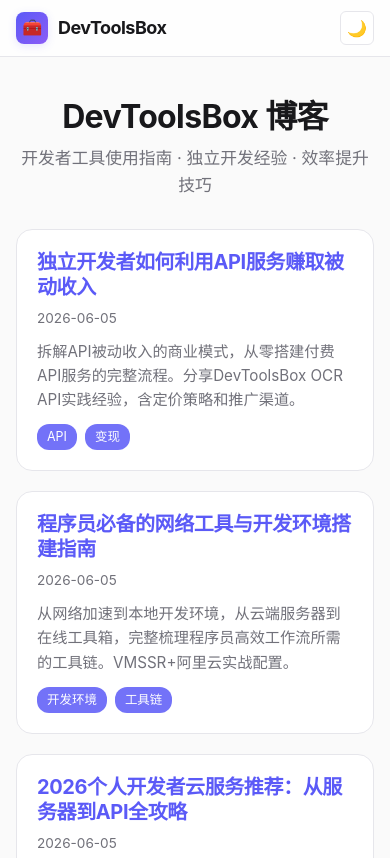
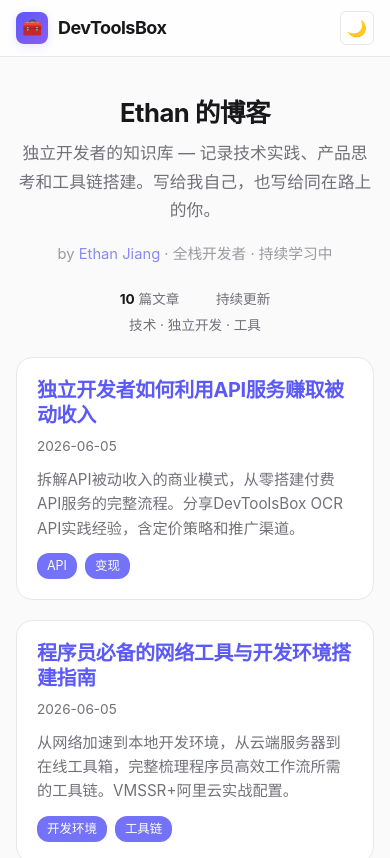
Before and after one commit to Ethan985211/devtoolsbox, a plain HTML site: page blog/index.html in a window 390 px wide. Shown: the top 858 px of the page. Drawn offline with Linux system fonts and the light colour scheme.

Commit message:
refactor: DevToolsBox博客页改为个人博客(Ethan Jiang)
- 页面标题: DevToolsBox 博客 → Ethan 的博客
- Meta描述: 工具指南 → 技术分享与独立开发
- Hero区: 加入作者署名行(Ethan Jiang + GitHub链接)
- 新增文章统计栏(10篇/持续更新/领域标签)
- Footer: 工具链接 → 个人品牌 + GitHub + 联系方式
- 打赏区: 文案个人化
- RSS标题: → Ethan 的博客 RSS
- 导航栏保留DevToolsBox框架(父站统一)

```diff
--- a/blog/index.html
+++ b/blog/index.html
@@ -3,14 +3,14 @@
 <head>
   <meta charset="UTF-8">
   <meta name="viewport" content="width=device-width, initial-scale=1.0">
-  <title>DevToolsBox 博客 — 开发者工具指南与技巧</title>
-  <meta name="description" content="DevToolsBox 官方博客，分享开发者工具使用技巧、在线工具推荐、独立开发经验。22款免费在线工具，数据本地处理零收集。">
-  <meta property="og:title" content="DevToolsBox 博客 — 开发者工具指南与技巧">
-  <meta property="og:description" content="DevToolsBox 官方博客，分享开发者工具使用技巧、在线工具推荐、独立开发经验。22款免费在线工具，数据本地处理零收集。">
+  <title>Ethan 的博客 — 技术分享与独立开发</title>
+  <meta name="description" content="Ethan Jiang 的个人博客。分享独立开发经验、前端技术、云服务实践和开发者工具链。写给我自己，也写给同在路上的独立开发者。">
+  <meta property="og:title" content="Ethan 的博客 — 技术分享与独立开发">
+  <meta property="og:description" content="Ethan Jiang 的个人博客。分享独立开发经验、前端技术、云服务实践和开发者工具链。">
   <meta property="og:url" content="https://devtoolsbox-1rl.pages.dev/blog/">
   <meta property="og:type" content="website">
   <link rel="canonical" href="https://devtoolsbox-1rl.pages.dev/blog/">
-  <link rel="alternate" type="application/rss+xml" title="DevToolsBox 博客 RSS" href="https://devtoolsbox-1rl.pages.dev/blog/feed.xml">
+  <link rel="alternate" type="application/rss+xml" title="Ethan 的博客 RSS" href="https://devtoolsbox-1rl.pages.dev/blog/feed.xml">
   <link rel="preconnect" href="https://devtoolsbox-1rl.pages.dev">
   <link rel="stylesheet" href="../css/style.css">
   <style>
@@ -22,10 +22,23 @@
     .blog-card p { margin: 0; color: var(--text-secondary); font-size: 0.95rem; line-height: 1.6; }
     .blog-card .blog-tags { margin-top: 12px; display: flex; gap: 8px; flex-wrap: wrap; }
     .blog-card .blog-tag { font-size: 0.78rem; padding: 3px 10px; border-radius: 12px; background: var(--accent); color: #fff; opacity: 0.85; }
-    .blog-hero { text-align: center; padding: 40px 20px 20px; }
-    .blog-hero h1 { font-size: 2rem; margin-bottom: 8px; }
-    .blog-hero p { color: var(--text-secondary); font-size: 1.05rem; }
-    @media (max-width: 640px) { .blog-list { padding: 10px 16px 40px; } .blog-card { padding: 20px; } }
+
+    .blog-hero { text-align: center; padding: 60px 20px 36px; }
+    .blog-hero h1 { font-size: 2rem; margin: 0 0 10px; font-weight: 700; }
+    .blog-hero .subtitle { color: var(--text-secondary); font-size: 1.05rem; line-height: 1.7; max-width: 600px; margin: 0 auto; }
+    .blog-hero .blogger-line { margin-top: 18px; font-size: 0.92rem; color: var(--text-secondary); opacity: 0.7; }
+    .blog-hero .blogger-line a { color: var(--accent); text-decoration: none; }
+
+    .blog-stats { text-align: center; padding: 0 20px 10px; }
+    .blog-stats span { display: inline-block; margin: 0 16px; font-size: 0.85rem; color: var(--text-secondary); }
+    .blog-stats strong { color: var(--text); }
+
+    @media (max-width: 640px) {
+      .blog-list { padding: 10px 16px 40px; }
+      .blog-card { padding: 20px; }
+      .blog-hero { padding: 40px 16px 20px; }
+      .blog-hero h1 { font-size: 1.6rem; }
+    }
   </style>
 </head>
 <body>
@@ -39,7 +52,16 @@
     </div>
   </header>
   <main>
-    <div class="blog-hero"><h1>DevToolsBox 博客</h1><p>开发者工具使用指南 · 独立开发经验 · 效率提升技巧</p></div>
+    <div class="blog-hero">
+      <h1>Ethan 的博客</h1>
+      <p class="subtitle">独立开发者的知识库 — 记录技术实践、产品思考和工具链搭建。写给我自己，也写给同在路上的你。</p>
+      <p class="blogger-line">by <a href="https://github.com/Ethan985211" target="_blank" rel="noopener">Ethan Jiang</a> · 全栈开发者 · 持续学习中</p>
+    </div>
+    <div class="blog-stats">
+      <span><strong>10</strong> 篇文章</span>
+      <span>持续更新</span>
+      <span>技术 &middot; 独立开发 &middot; 工具</span>
+    </div>
     <div class="blog-list">
       <a href="/blog/api-passive-income-guide" class="blog-card">
         <h2>独立开发者如何利用API服务赚取被动收入</h2>
@@ -103,7 +125,7 @@
       </a>
     </div>
     <div class="sponsor-section">
-      <h3>如果这些内容对你有帮助</h3><p>请我喝杯咖啡，支持我持续输出更多优质内容</p>
+      <h3>觉得有用？请我喝杯咖啡</h3><p>你的支持让我有动力持续输出优质内容</p>
       <div class="sponsor-qrcodes">
         <div class="sponsor-qr"><img src="../支付宝收款码.jpeg" alt="支付宝收款码" loading="lazy" width="120" height="120"><span>支付宝</span></div>
         <div class="sponsor-qr"><img src="../微信收款码.jpeg" alt="微信收款码" loading="lazy" width="120" height="120"><span>微信支付</span></div>
@@ -112,13 +134,13 @@
   </main>
   <footer class="site-footer">
     <div class="footer-inner">
-      <div class="footer-brand"><strong>🧰 DevToolsBox</strong> 开发者的免费在线工具箱<br>所有运算在浏览器本地完成</div>
+      <div class="footer-brand"><strong>Ethan Jiang</strong> 的个人博客<br>分享技术 · 记录成长 · 独立开发</div>
       <div class="footer-links">
-        <div><h5>工具</h5><a href="/tools/image-compress">图片压缩</a><a href="/tools/json-formatter">JSON 格式化</a><a href="/tools/qr-code">二维码</a><a href="/tools/base64">Base64</a></div>
-        <div><h5>联系</h5><a href="mailto:2917834376@qq.com">广告合作</a></div>
+        <div><h5>导航</h5><a href="/">DevToolsBox 工具箱</a><a href="/blog/">所有文章</a><a href="https://github.com/Ethan985211" target="_blank" rel="noopener">GitHub</a></div>
+        <div><h5>联系</h5><a href="mailto:2917834376@qq.com">邮件合作</a></div>
       </div>
     </div>
-    <div class="footer-bottom"><span>© 2026 DevToolsBox · 数据本地处理 · 零收集</span></div>
+    <div class="footer-bottom"><span>&copy; 2026 Ethan Jiang &middot; 独立思考 &middot; 持续写作</span></div>
   </footer>
 <script>(function(){var h=document.documentElement,t=document.querySelector(".theme-toggle"),s=localStorage.getItem("devtoolsbox-theme");s&&h.setAttribute("data-theme",s);window.toggleTheme=function(){var n=h.getAttribute("data-theme")==="dark"?"light":"dark";h.setAttribute("data-theme",n);localStorage.setItem("devtoolsbox-theme",n);t.textContent=n==="dark"?"☀️":"🌙"};t.textContent=h.getAttribute("data-theme")==="dark"?"☀️":"🌙"})();</script>
 </body>
```
